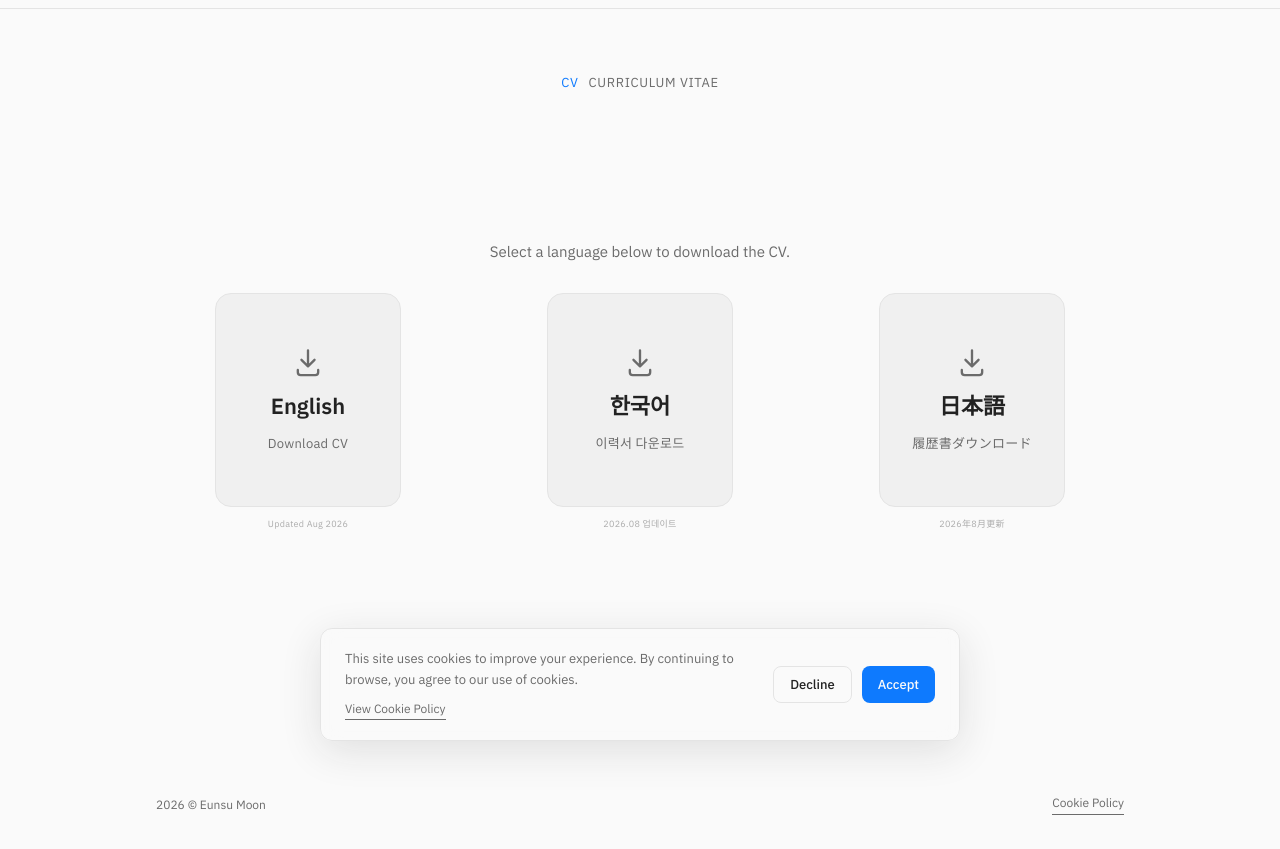
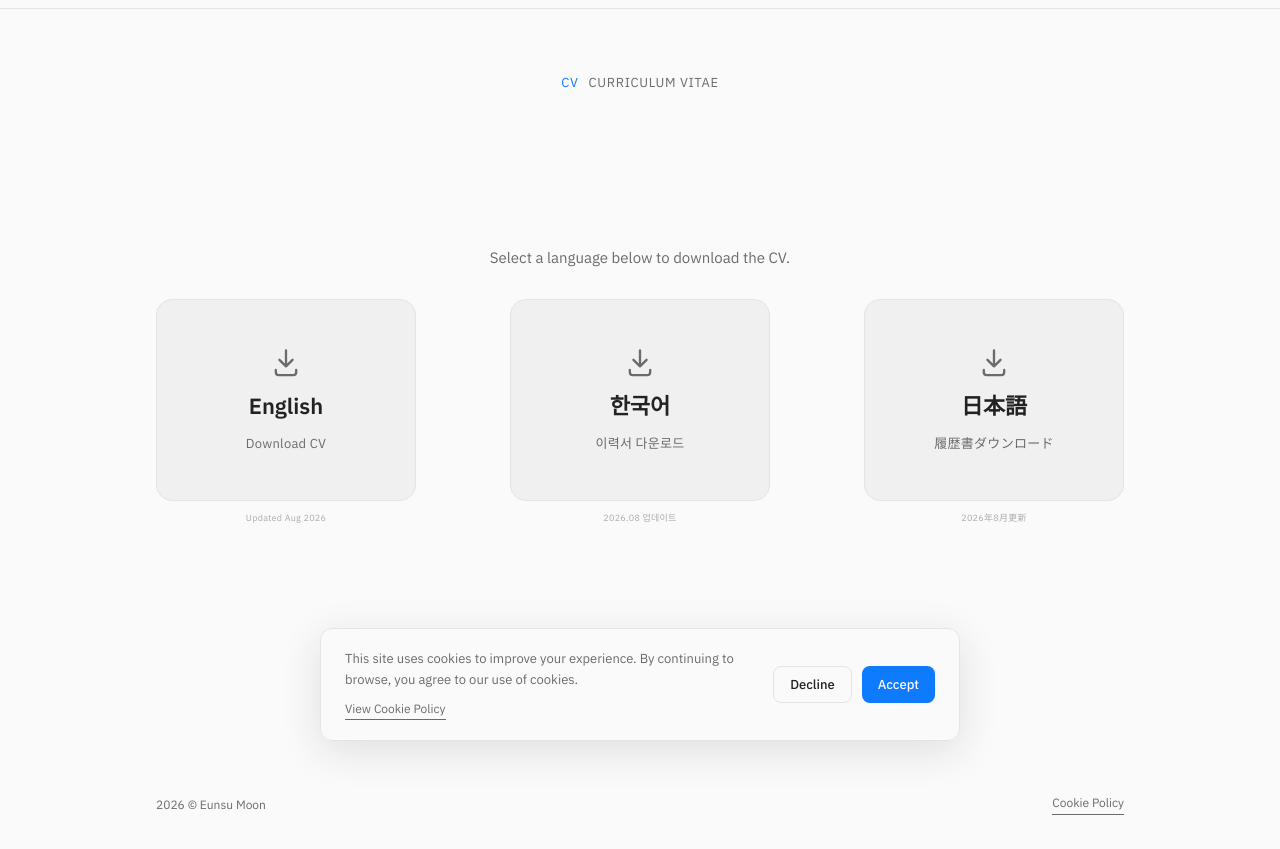
Before and after one commit to eunsumoon/portfolio, a plain HTML site: page cv/index.html in a window 1280 px wide. Shown: the part 39-888 px from the top of the page. Drawn offline with Linux system fonts and the light colour scheme; a web font is replaced by a local one.

Commit message:
cv: desktop buttons keep intrinsic big size, spread with space-between to span full section width

```diff
--- a/css/style.css
+++ b/css/style.css
@@ -1291,7 +1291,7 @@ section {
 .cv-download-grid {
   display: flex;
   flex-wrap: wrap;
-  justify-content: center;
+  justify-content: space-between;
   align-items: stretch;
   gap: 40px 28px;
   width: 100%;
@@ -1301,17 +1301,16 @@ section {
   display: flex;
   flex-direction: column;
   align-items: center;
-  flex: 1 1 0;
-  min-width: 220px;
+  flex: 0 0 auto;
 }
 .cv-btn {
   display: flex;
   flex-direction: column;
   align-items: center;
   gap: 10px;
-  width: 100%;
+  min-width: 260px;
   box-sizing: border-box;
-  padding: 52px 32px;
+  padding: 46px 60px;
   border-radius: 16px;
   border: 1px solid var(--line);
   background: var(--gray-1);
```
